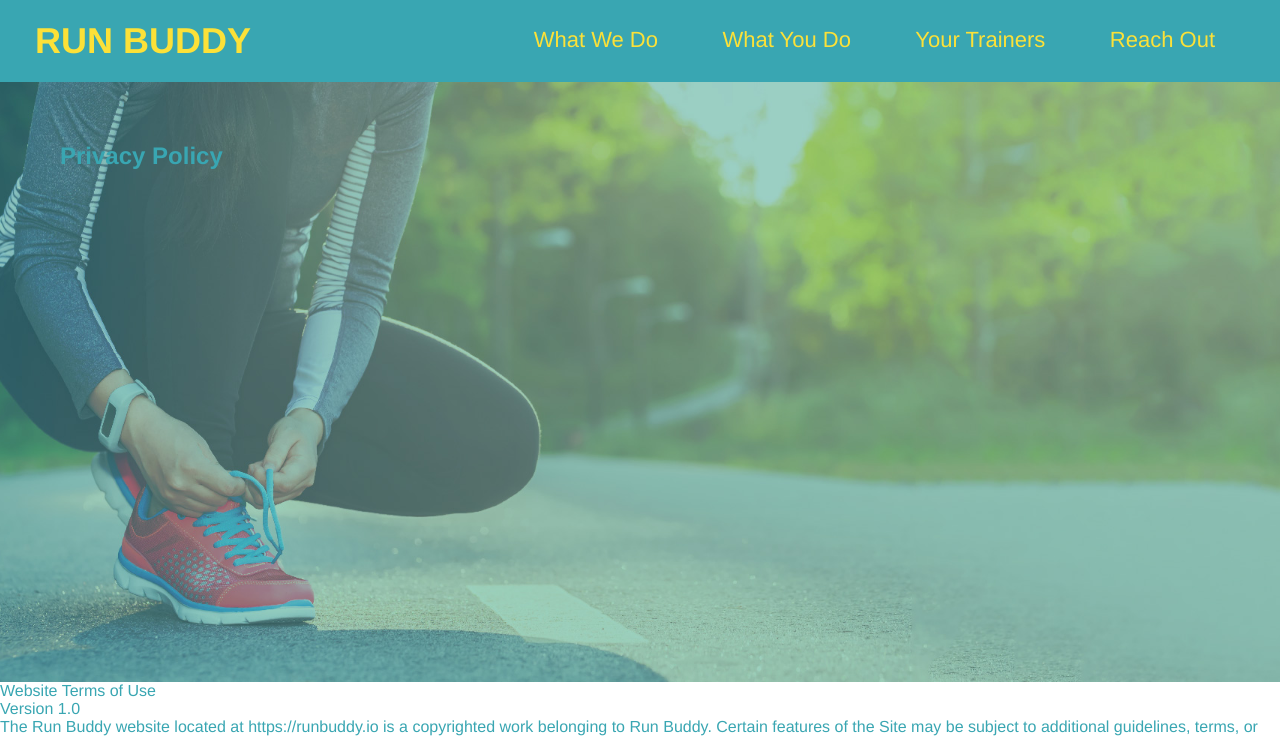
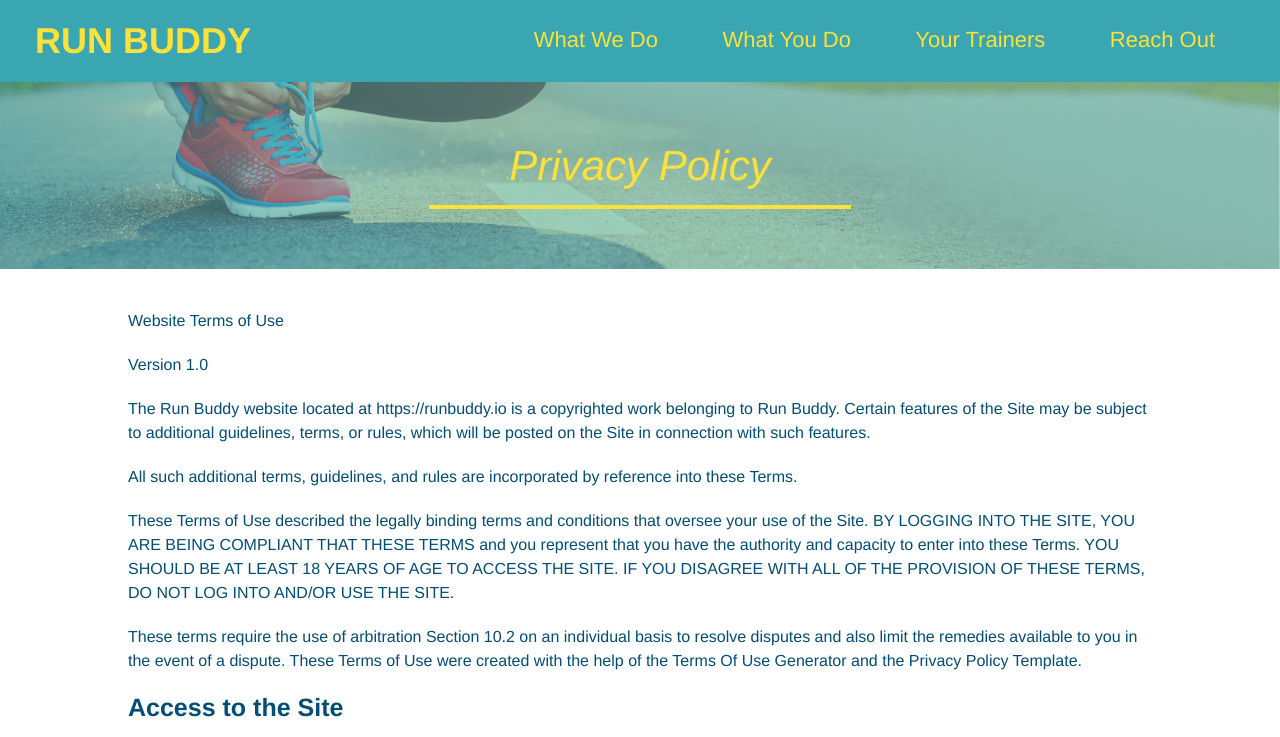
Before and after one commit to KrisSmith7/run-buddy, a plain HTML site: page privacy-policy.html in a window 1280 px wide. Shown: the top 737 px of the page. Drawn offline with Linux system fonts and the light colour scheme.

Commit message:
privacy policy

```diff
--- /dev/null
+++ b/assets/css/secondary-styles.css
@@ -0,0 +1,42 @@
+.hero {
+    background-position: bottom;
+    height: auto;
+    text-align: center;
+    margin-bottom: 40px;
+}
+
+.page-title {
+    color: #fce138;
+    display: inline-block;
+    border-bottom: 4px solid #fce138;
+    padding: 0 80px 15px 80px;
+    font-weight: normal;
+    font-size: 42px;
+    font-style: italic;
+}
+
+.secondary-content {
+    width: 80%;
+    margin: 0 auto;
+    color: #024e76;
+}
+
+.secondary-content h3 {
+    font-size: 25px;
+    margin: 20px 0;
+}
+
+.secondary-content p {
+    font-size: 16px;
+    line-height: 1.5;
+    margin: 20px 0;
+}
+
+.secondary-content ul {
+    margin: 15px 20px;
+}
+
+.secondary-content ul li {
+    color: #39a6b2;
+    margin: 10px 0;
+}
--- a/assets/css/style.css
+++ b/assets/css/style.css
@@ -143,7 +143,7 @@ h3 {
 
 .section-title {
     font-size: 55px;
-    color: :#024e76;
+    color: #024e76;
     margin-bottom: 35px;
     padding: 0 100px 20px 100px;
     border-bottom: 3px solid;
--- a/privacy-policy.html
+++ b/privacy-policy.html
@@ -4,12 +4,14 @@
     <meta charset="UTF-8" />
     <title>Privacy Policy - Run Buddy</title>
     <link rel="stylesheet" href="./assets/css/style.css" />
+    <link rel="stylesheet" href="./assets/css/secondary-styles.css"/>
   </head>
+
   <body>
       <!--navigation-->
       <Header>
         <h1>
-            <a href="/">RUN BUDDY</a>
+            <a href="./index.html">RUN BUDDY</a>
         </h1>
 
         <nav>
```
